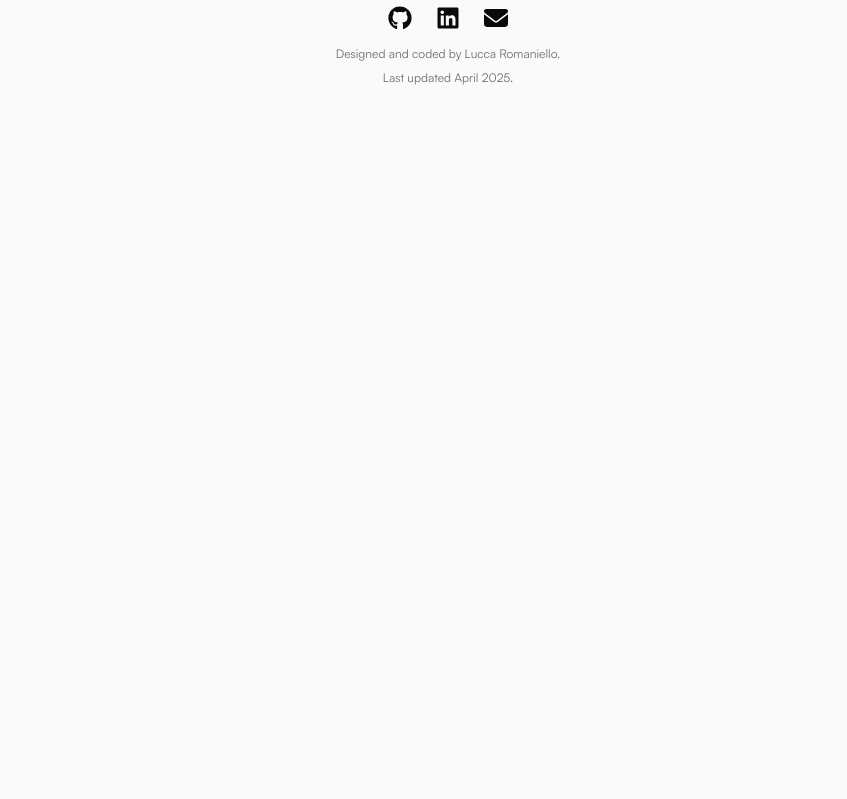
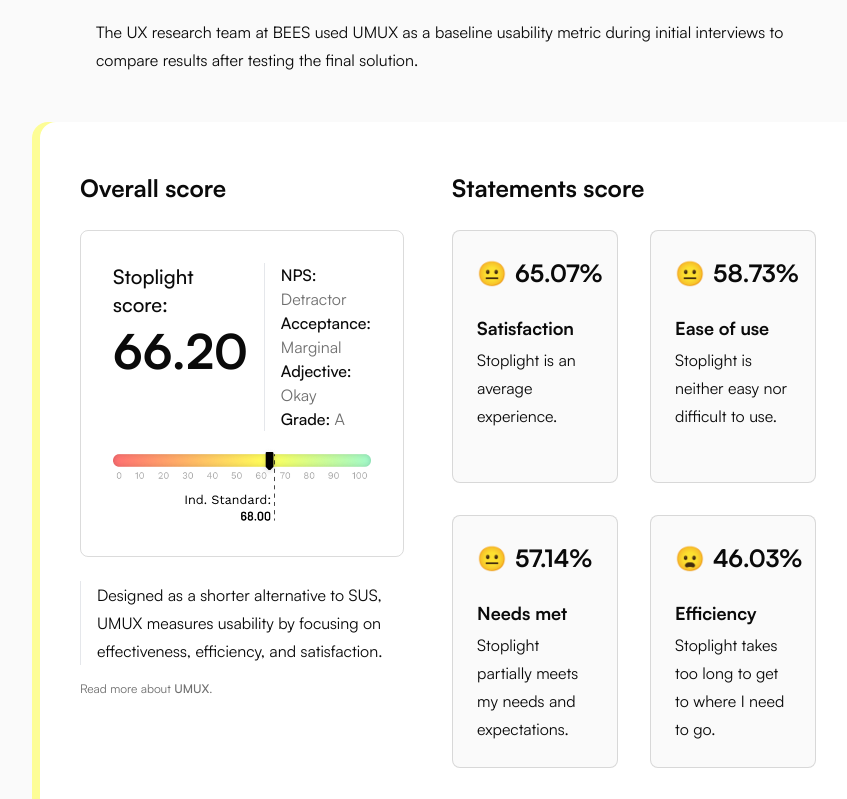
Before and after one commit to luccaromaniello/portfolio, a Next.js app: page /design/abinbev in a window 1280 px wide. Shown: the part 5900-6699 px from the top of the page, without its empty margins (192-1039 px from the left). Before the commit the page ends 6058 px from the top, so only its background shows below. Built offline with nearby package versions, Linux system fonts and the light colour scheme.

Commit message:
Adds metric section

```diff
--- a/src/app/(projects)/design/abinbev/page.tsx
+++ b/src/app/(projects)/design/abinbev/page.tsx
@@ -1,6 +1,7 @@
 import ApiContext from "@/components/cases/abinbev/ApiContext";
 import BeesOverview from "@/components/cases/abinbev/BeesOverview";
 import Insights from "@/components/cases/abinbev/Insights";
+import Metrics from "@/components/cases/abinbev/Metrics";
 import Research from "@/components/cases/abinbev/Research";
 import SideMenu from "@/components/cases/abinbev/SideMenu";
 import CaseOverview from "@/components/cases/CaseOverview";
@@ -56,6 +57,9 @@
       <Section id="insights">
         <Insights />
       </Section>
+      <Section id="metrics">
+        <Metrics />
+      </Section>
     </div>
   );
 }
--- a/src/components/cases/ImageCard/index.tsx
+++ b/src/components/cases/ImageCard/index.tsx
@@ -2,12 +2,26 @@
 
 interface ImageCardProps {
   padding?: boolean;
+  highlight?: HighlightType;
   children?: React.ReactNode;
 }
 
-const ImageCard = ({ padding = true, children }: ImageCardProps) => {
+enum HighlightType {
+  NONE = 0,
+  ABINBEV = 1,
+}
+
+const ImageCard = ({
+  padding = true,
+  highlight = 0,
+  children,
+}: ImageCardProps) => {
   return padding ? (
-    <div className={`image-card`}>{children}</div>
+    highlight == HighlightType.ABINBEV ? (
+      <div className={`image-card abinbev-highlight`}>{children}</div>
+    ) : (
+      <div className={`image-card`}>{children}</div>
+    )
   ) : (
     <div className={`image-only-card`}>{children}</div>
   );
--- /dev/null
+++ b/src/components/cases/abinbev/Metrics/index.tsx
@@ -0,0 +1,87 @@
+import SectionHeading from "@/components/cases/typography/SectionHeading";
+import ReviewCard from "@/components/cases/abinbev/ReviewCard";
+import ImageCard from "@/components/cases/ImageCard";
+import UmuxScore from "@/components/cases/abinbev/UmuxScore";
+import Text from "@/components/cases/typography/Text";
+
+const Metrics = () => {
+  return (
+    <div className="section-container">
+      <SectionHeading
+        title="Metrics"
+        text="The UX research team at BEES used UMUX as a baseline usability metric during initial interviews to compare results after testing the final solution."
+      />
+      <ImageCard highlight={1}>
+        <div className="flex flex-col sm:flex-row gap-12">
+          <div className="flex flex-col gap-6 w-full sm:w-4/5">
+            <h3 className="text-xl sm:text-2xl font-bold leading-snug sm:leading-normal">
+              Overall score
+            </h3>
+            <UmuxScore
+              tool="Stoplight"
+              score="66.20"
+              nps="Detractor"
+              acceptance="Marginal"
+              adjective="Okay"
+              grade="A"
+            />
+            <div className="flex flex-col gap-4 w-full">
+              <div className="border-l pl-2 sm:pl-4">
+                <Text
+                  text={
+                    "Designed as a shorter alternative to SUS, UMUX measures usability by focusing on effectiveness, efficiency, and satisfaction."
+                  }
+                />
+              </div>
+              <p className="text-footer">
+                Read more about{" "}
+                <a
+                  href="https://help.qualaroo.com/hc/en-us/articles/360039072752-UMUX-Usability-Metric-for-User-Experience-https://help.qualaroo.com/usability-metric-for-user-experience"
+                  rel="noreferrer"
+                  target="_blank"
+                  className="font-medium hover:text-content-tertiary"
+                >
+                  UMUX
+                </a>
+                .
+              </p>
+            </div>
+          </div>
+          <div className="flex flex-col gap-6 w-full">
+            <h3 className="text-xl sm:text-2xl font-bold leading-snug sm:leading-normal">
+              Statements score
+            </h3>
+            <div className="grid grid-cols-1 sm:grid-cols-2 sm:grid-rows-2 gap-4 sm:gap-8">
+              <ReviewCard
+                emoji="😐"
+                percentage="65.07"
+                title="Satisfaction"
+                description="Stoplight is an average experience."
+              />
+              <ReviewCard
+                emoji="😐"
+                percentage="58.73"
+                title="Ease of use"
+                description="Stoplight is neither easy nor difficult to use."
+              />
+              <ReviewCard
+                emoji="😐"
+                percentage="57.14"
+                title="Needs met"
+                description="Stoplight partially meets my needs and expectations."
+              />
+              <ReviewCard
+                emoji="😦"
+                percentage="46.03"
+                title="Efficiency"
+                description="Stoplight takes too long to get to where I need to go."
+              />
+            </div>
+          </div>
+        </div>
+      </ImageCard>
+    </div>
+  );
+};
+
+export default Metrics;
--- /dev/null
+++ b/src/components/cases/abinbev/ReviewCard/index.tsx
@@ -0,0 +1,34 @@
+import Text from "@/components/cases/typography/Text";
+
+interface ReviewCardProps {
+  emoji: string;
+  percentage: string;
+  title: string;
+  description: string;
+}
+
+const ReviewCard = ({
+  emoji,
+  percentage,
+  title,
+  description,
+}: ReviewCardProps) => {
+  return (
+    <div className="flex flex-col gap-6 p-4 sm:p-6 w-full bg-background rounded-lg border border-content-secondary/25">
+      <div className="flex flex-row gap-2 text-2xl items-center">
+        <span>{emoji}</span>
+        <h4 className="font-bold leading-snug sm:leading-normal">
+          {percentage}%
+        </h4>
+      </div>
+      <div className="flex flex-col gap-1">
+        <h5 className="text-lg font-bold leading-snug sm:leading-normal">
+          {title}
+        </h5>
+        <Text text={description} />
+      </div>
+    </div>
+  );
+};
+
+export default ReviewCard;
--- /dev/null
+++ b/src/components/cases/abinbev/UmuxScore/index.tsx
@@ -0,0 +1,64 @@
+import Image from "next/image";
+
+interface UmuxScoreProps {
+  tool: string;
+  score: string;
+  nps: string;
+  acceptance: string;
+  adjective: string;
+  grade: string;
+}
+
+const UmuxScore = ({
+  tool,
+  score,
+  nps,
+  acceptance,
+  adjective,
+  grade,
+}: UmuxScoreProps) => {
+  return (
+    <div className="flex flex-col gap-4 p-6 sm:p-8 rounded-lg border border-content-secondary/25">
+      <div className="flex flex-col sm:flex-row gap-2 w-full">
+        <div className="flex flex-col sm:gap-2 sm:pr-2 sm:pb-0">
+          <span className="text-lg sm:text-xl font-medium">{tool} score:</span>
+          <h4 className="text-5xl sm:text-5xl font-bold leading-snug">
+            {score}
+          </h4>
+        </div>
+        <ul className="border-t sm:border-l sm:border-t-0 pt-4 sm:pl-4 sm:pt-0">
+          <li>
+            <span className="font-medium">NPS: </span>
+            <span className="text-content-secondary">{nps}</span>
+          </li>
+          <li>
+            <span className="font-medium">Acceptance: </span>
+            <span className="text-content-secondary">{acceptance}</span>
+          </li>
+          <li>
+            <span className="font-medium">Adjective: </span>
+            <span className="text-content-secondary">{adjective}</span>
+          </li>
+          <li>
+            <span className="font-medium">Grade: </span>
+            <span className="text-content-secondary">{grade}</span>
+          </li>
+        </ul>
+      </div>
+      <div>
+        <Image
+          src="/images/cases/abinbev/umux-ruler.png"
+          alt="Visual representation of Stoplight documentation for APIs, focusing on user data. The image illustrates a user-friendly interface with clear documentation, symbolizing efficient management and communication of API-related information."
+          priority
+          className="object-contain object-top"
+          quality={100}
+          layout="responsive"
+          width={50}
+          height={50}
+        />
+      </div>
+    </div>
+  );
+};
+
+export default UmuxScore;
--- a/src/styles/cards.css
+++ b/src/styles/cards.css
@@ -9,3 +9,7 @@
 .card-border {
   @apply rounded-2xl;
 }
+
+.abinbev-highlight {
+  @apply shadow-[inset_8px_0_0] shadow-content-highlight;
+}
```
Also changed, not shown: public/images/cases/abinbev/umux-ruler.png (added).
